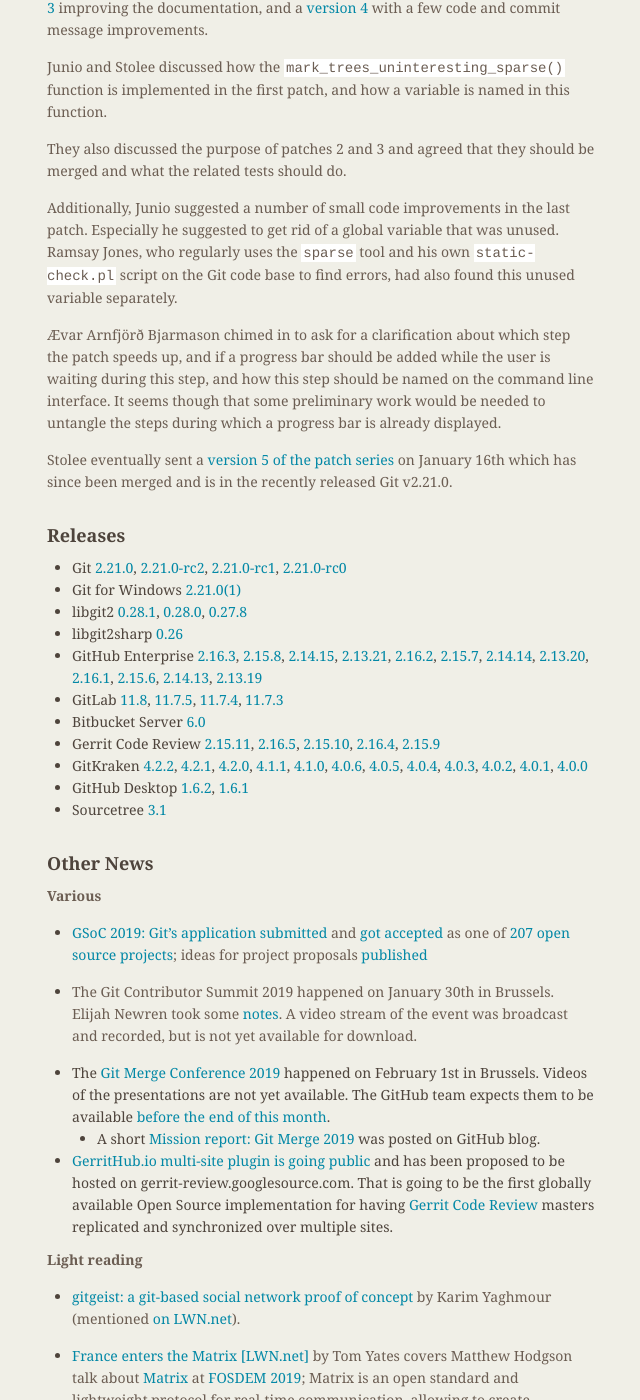
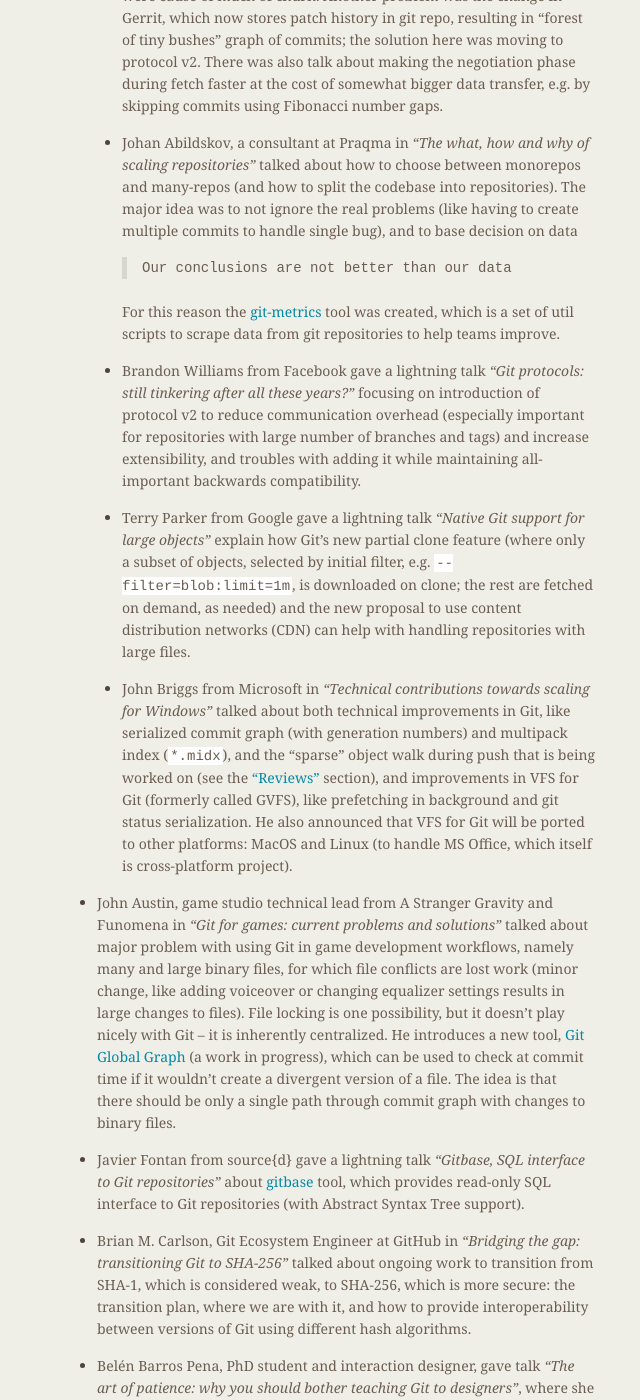
Before and after one commit to git/git.github.io, a Jekyll site: the page built from rev_news/drafts/edition-48.md, in a window 1280 px wide and 1400 px high, scrolled down 660 px. Shown: the whole window, without its empty margins (487-1127 px from the left). Built offline with Jekyll 4.4.1, drawn with Linux system fonts in a browser that asks for light colours; some of the changed text lies outside the part shown.

Commit message:
rn-48: Add description of various Git Merge 2019 sessions
The writeup is based on my notes from watching the live stream.  In
regards to the level of detail it is somewhere between the detail in
description of Git Merge 2017 in Git Rev News: Edition 24 and
description of Git Merge 2018 in Git Rev News: Edition 37.

```diff
--- a/rev_news/drafts/edition-48.md
+++ b/rev_news/drafts/edition-48.md
@@ -19,9 +19,91 @@
 
 ## Discussions
 
-<!---
 ### General
--->
+
+* Git Merge 2019 — General Sessions
+
+  The [Git Merge](https://git-merge.com/) 2019 conference took place in Brussels, Belgium
+  on January 31st (workshops and contributor summit) and February 1st (main conference day).
+
+  * This year a big theme was handling large Git repositories,
+    both from technical and organizational point of view
+
+    * Ivan Frade and Minh Thai in _"Tales in scalability: how Google has seen users break Git"_
+      talked about solving problems with Android (many repos, huge binary assets, many commits)
+      and Chromium monorepo (many unique commiters).  Some of the problems were caused by legacy
+      practices of trying to keep Subversion-like monotonic version number -- it turned out
+      that attempts to provide it got into troubles and were cause of much of churn.  Another
+      problem was the change in Gerrit, which now stores patch history in git repo, resulting
+      in "forest of tiny bushes" graph of commits; the solution here was moving to protocol v2.
+      There was also talk about making the negotiation phase during fetch faster at the cost
+      of somewhat bigger data transfer, e.g. by skipping commits using Fibonacci number gaps.
+
+    * Johan Abildskov, a consultant at Praqma in _"The what, how and why of scaling repositories"_
+      talked about how to choose between monorepos and many-repos (and how to split the codebase
+      into repositories).  The major idea was to not ignore the real problems (like having to
+      create multiple commits to handle single bug), and to base decision on data
+
+      > Our conclusions are not better than our data
+
+      For this reason the [git-metrics](https://github.com/Praqma/git-metrics) tool was created,
+      which is a set of util scripts to scrape data from git repositories to help teams improve.
+
+    * Brandon Williams from Facebook gave a lightning talk _"Git protocols: still tinkering after all these years?"_
+      focusing on introduction of protocol v2 to reduce communication overhead (especially important
+      for repositories with large number of branches and tags) and increase extensibility, and troubles
+      with adding it while maintaining all-important backwards compatibility.
+
+    * Terry Parker from Google gave a lightning talk _"Native Git support for large objects"_
+      explain how Git’s new partial clone feature (where only a subset of objects,
+      selected by initial filter, e.g. `--filter=blob:limit=1m`, is downloaded on clone;
+      the rest are fetched on demand, as needed) and the new proposal to use content distribution networks
+      (CDN) can help with handling repositories with large files.
+
+    * John Briggs from Microsoft in _"Technical contributions towards scaling for Windows"_
+	  talked about both technical improvements in Git, like serialized commit graph (with
+	  generation numbers) and multipack index (`*.midx`), and the "sparse" object walk
+	  during push that is being worked on (see the ["Reviews"](#reviews) section), and
+	  improvements in VFS for Git (formerly called GVFS), like prefetching in background
+	  and git status serialization.  He also announced that VFS for Git will be ported
+	  to other platforms: MacOS and Linux (to handle MS Office, which itself is cross-platform
+	  project).
+
+  * John Austin, game studio technical lead from A Stranger Gravity and Funomena
+    in _"Git for games: current problems and solutions"_ talked about major problem
+    with using Git in game development workflows, namely many and large binary files,
+    for which file conflicts are lost work (minor change, like adding voiceover
+    or changing equalizer settings results in large changes to files).  File locking
+    is one possibility, but it doesn't play nicely with Git -- it is inherently centralized.
+    He introduces a new tool, [Git Global Graph](https://github.com/Kleptine/gitglobalgraph)
+    (a work in progress), which can be used to check at commit time if it wouldn't
+    create a divergent version of a file.  The idea is that there should be only
+    a single path through commit graph with changes to binary files.
+
+  * Javier Fontan from source{d} gave a lightning talk _"Gitbase, SQL interface to Git repositories"_
+    about [gitbase](https://github.com/src-d/gitbase) tool, which provides read-only
+    SQL interface to Git repositories (with Abstract Syntax Tree support).
+
+  * Brian M. Carlson, Git Ecosystem Engineer at GitHub in _"Bridging the gap: transitioning Git to SHA-256"_
+    talked about ongoing work to transition from SHA-1, which is considered weak,
+    to SHA-256, which is more secure: the transition plan, where we are with it,
+    and how to provide interoperability between versions of Git using different hash algorithms.
+
+  * Belén Barros Pena, PhD student and interaction designer, gave talk
+    _"The art of patience: why you should bother teaching Git to designers"_,
+	where she also described _how_ to do it and provide good retention, namely:
+
+    1. Show things on a need-to-know basis
+    2. Avoid the Git jargon
+    3. Don't bother too much with the concepts;
+       will be grasped through practice
+    4. Do things with, never for, your designer
+    5. Designer should take notes and keep cheat sheet
+    6. Teach command--line Git
+
+  * Veronica Hanus in _"Version control for visual learners"_
+    talked about how to enter visual representations of recently-changed elements into version control
+    in the form of screenshot diffing.
 
 
 ### Reviews
```
